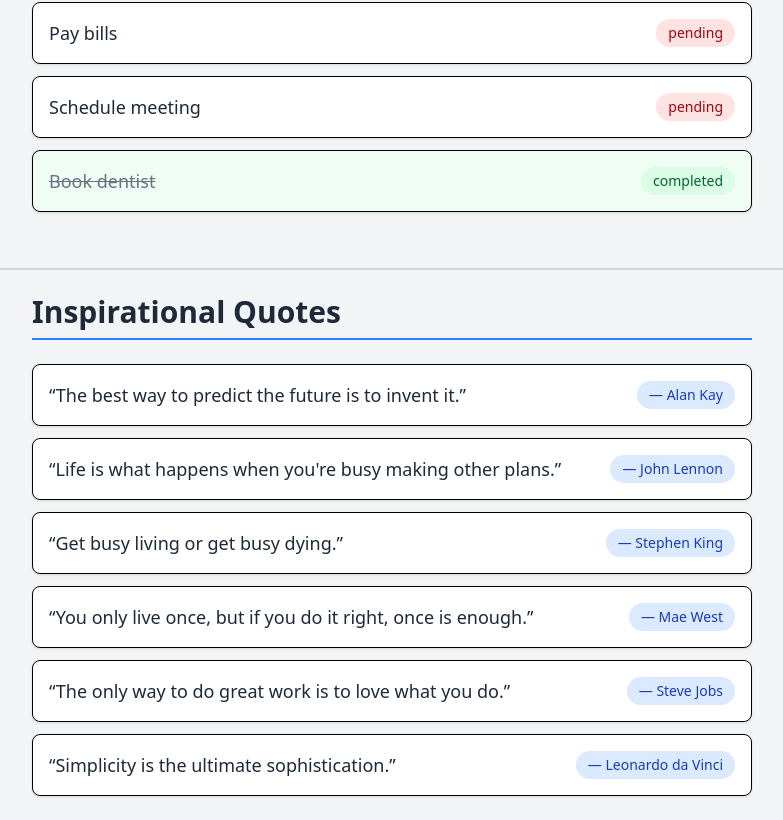
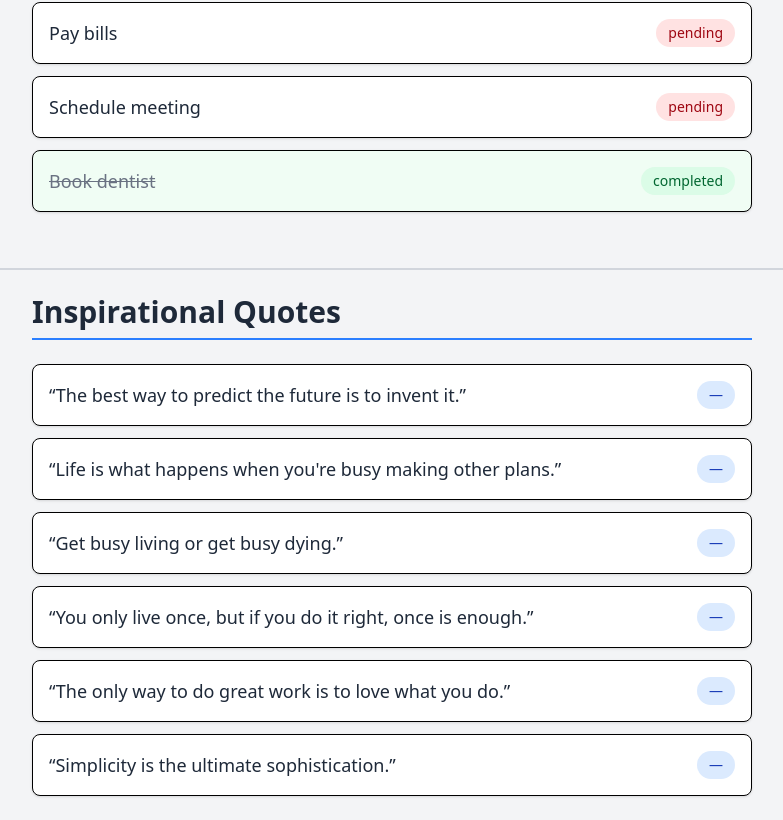
Before and after one commit to thomasaddisu/react-reusability-task, a React (Vite) app: page / in a window 1280 px wide. Shown: the part 386-1206 px from the top of the page, without its empty margins (248-1031 px from the left). Built offline with nearby package versions, Linux system fonts and the light colour scheme.

Commit message:
Update QuotesPage.jsx

```diff
--- a/src/pages/QuotesPage.jsx
+++ b/src/pages/QuotesPage.jsx
@@ -10,12 +10,12 @@ function QuotesPage() {
     setTimeout(() => {
       try {
         const fakeQuotes = [
-          { id: 101, text: 'The best way to predict the future is to invent it.', author: 'Alan Kay' },
-          { id: 102, text: 'Life is what happens when you\'re busy making other plans.', author: 'John Lennon' },
-          { id: 103, text: 'Get busy living or get busy dying.', author: 'Stephen King' },
-          { id: 104, text: 'You only live once, but if you do it right, once is enough.', author: 'Mae West' },
-          { id: 105, text: 'The only way to do great work is to love what you do.', author: 'Steve Jobs' },
-          { id: 106, text: 'Simplicity is the ultimate sophistication.', author: 'Leonardo da Vinci' }
+          { id: 101, text: 'The best way to predict the future is to invent it.', description: 'Alan Kay' },
+          { id: 102, text: 'Life is what happens when you\'re busy making other plans.', description: 'John Lennon' },
+          { id: 103, text: 'Get busy living or get busy dying.', description: 'Stephen King' },
+          { id: 104, text: 'You only live once, but if you do it right, once is enough.', description: 'Mae West' },
+          { id: 105, text: 'The only way to do great work is to love what you do.', description: 'Steve Jobs' },
+          { id: 106, text: 'Simplicity is the ultimate sophistication.', description: 'Leonardo da Vinci' }
         ];
         setQuotes(fakeQuotes);
         setLoading(false);
```
